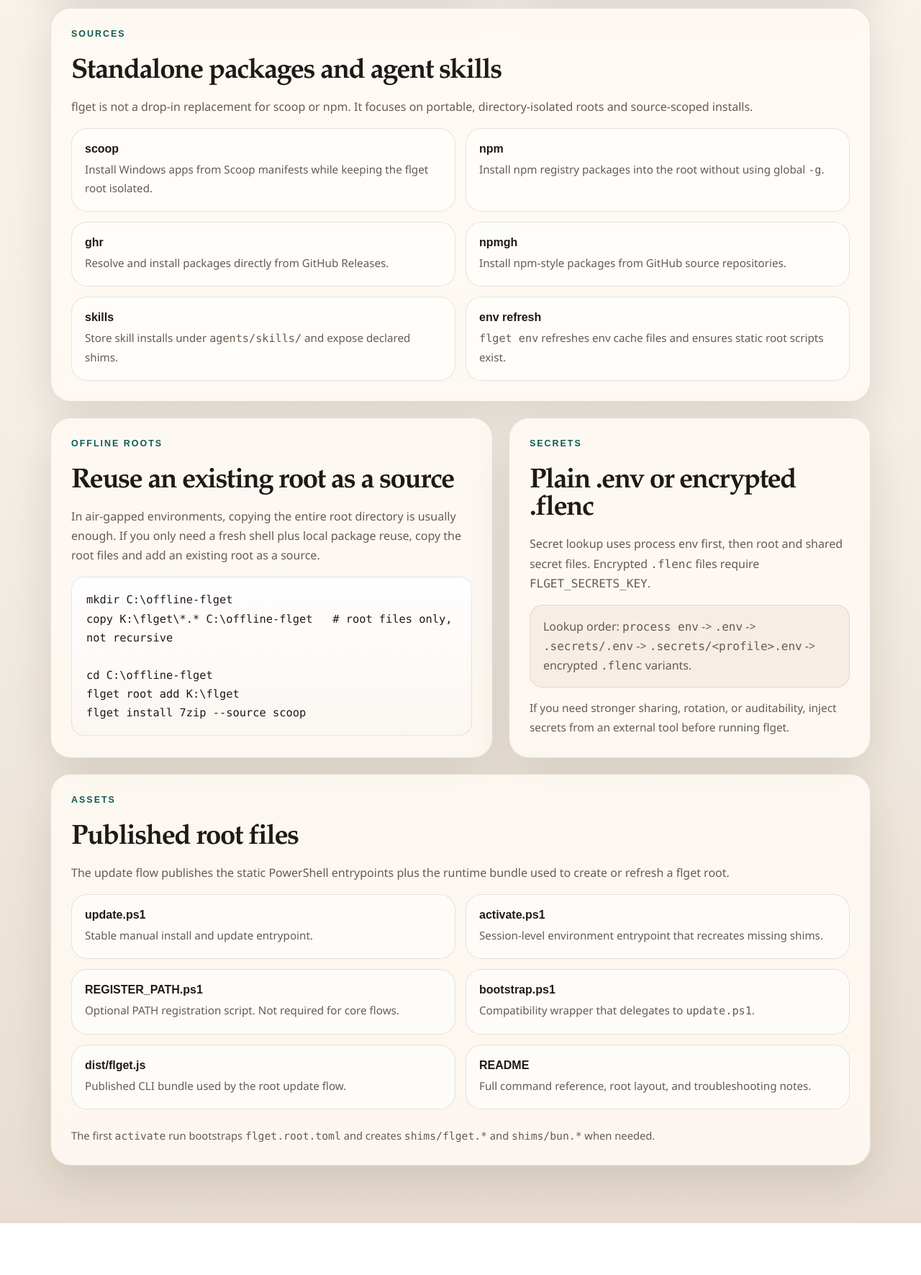
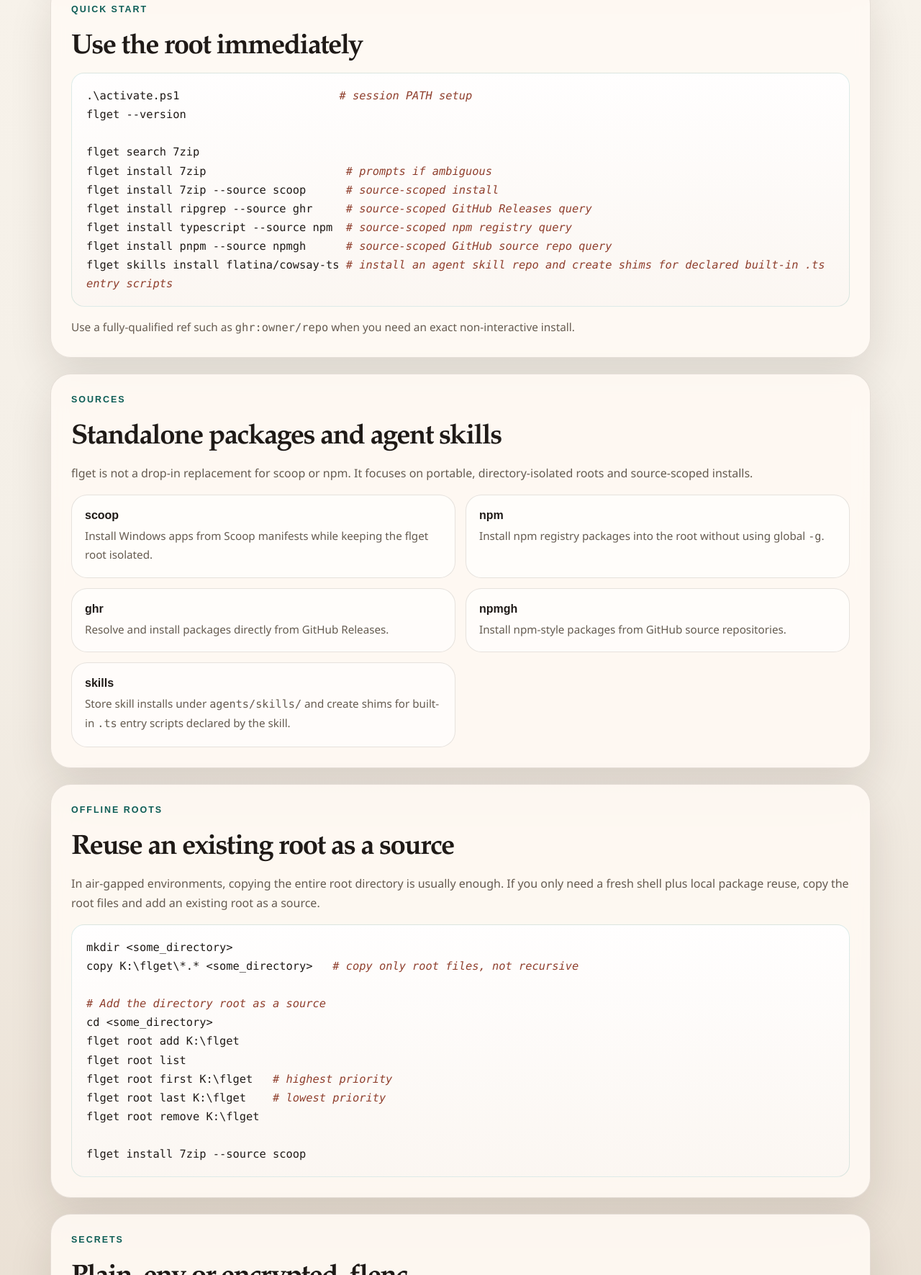
Before and after one commit to flatina/flget, a website: page github-pages/index.html in a window 1280 px wide. Shown: the part 1029-2800 px from the top of the page at 72% size. Before the commit the page ends 2728 px from the top, so only its background shows below. Drawn offline with Linux system fonts and the light colour scheme.

Commit message:
Refresh GitHub Pages landing page

```diff
--- a/github-pages/index.html
+++ b/github-pages/index.html
@@ -3,6 +3,7 @@
 <head>
   <meta charset="utf-8">
   <meta name="viewport" content="width=device-width, initial-scale=1">
+  <link rel="canonical" href="https://flatina.github.io/flget/">
   <meta
     name="description"
     content="flget is a Windows-first, portable-first package manager with directory-isolated installs, rename-based updates, and support for scoop, npm, GitHub Releases, npmgh, and agent skills."
@@ -256,6 +257,10 @@
       gap: 22px;
     }
 
+    .two-up.stacked {
+      grid-template-columns: 1fr;
+    }
+
     .card {
       border-radius: var(--radius-xl);
       padding: 28px;
@@ -290,41 +295,37 @@
       font-family: Consolas, "Cascadia Code", "Courier New", monospace;
     }
 
-    .source-grid,
-    .asset-grid {
+    pre .tok-comment {
+      color: #8f3f2d;
+      font-style: italic;
+    }
+
+    pre .tok-string {
+      color: #0d5d56;
+    }
+
+    .source-grid {
       display: grid;
       grid-template-columns: repeat(2, minmax(0, 1fr));
       gap: 14px;
     }
 
-    .source-card,
-    .asset-link {
+    .source-card {
       padding: 18px;
       border-radius: var(--radius-lg);
       border: 1px solid var(--line);
       background: rgba(255, 255, 255, 0.58);
     }
 
-    .source-card strong,
-    .asset-link strong {
+    .source-card strong {
       display: block;
       margin-bottom: 6px;
       font: 700 1rem/1.25 "Bahnschrift", "Aptos", sans-serif;
       color: var(--ink);
     }
 
-    .source-card p,
-    .asset-link p {
+    .source-card p {
       font-size: 0.95rem;
-    }
-
-    .asset-link {
-      transition: transform 180ms ease, background-color 180ms ease;
-    }
-
-    .asset-link:hover {
-      transform: translateY(-1px);
-      background: rgba(255, 255, 255, 0.76);
     }
 
     .inline-note {
@@ -332,11 +333,6 @@
       border-radius: var(--radius-md);
       border: 1px solid rgba(143, 63, 45, 0.14);
       background: rgba(143, 63, 45, 0.06);
-    }
-
-    .footer-note {
-      margin-top: 8px;
-      font-size: 0.92rem;
     }
 
     @keyframes rise-in {
@@ -354,8 +350,7 @@
     @media (max-width: 920px) {
       .hero-grid,
       .two-up,
-      .source-grid,
-      .asset-grid {
+      .source-grid {
         grid-template-columns: 1fr;
       }
     }
@@ -402,7 +397,8 @@
             <p>
               Use <code>scoop</code>, <code>npm</code>, <code>ghr</code>, and <code>npmgh</code>
               sources from the same root, then install agent skills with
-              <code>flget skills ...</code>.
+              <code>flget skills ...</code> and generate shims for declared built-in
+              <code>.ts</code> entry scripts.
             </p>
           </div>
           <div class="chip-row" aria-label="Key properties">
@@ -412,9 +408,7 @@
             <span class="chip">No core PATH mutation</span>
           </div>
           <div class="actions">
-            <a class="button primary" href="update.ps1">Get update.ps1</a>
             <a class="button secondary" href="https://github.com/flatina/flget">GitHub</a>
-            <a class="button secondary" href="activate.ps1">activate.ps1</a>
           </div>
         </div>
         <aside class="hero-aside" aria-label="Highlights">
@@ -423,19 +417,19 @@
             <p>Built for portable drives, optical media, and multiple isolated roots.</p>
           </div>
           <div class="fact-card">
-            <strong>Predictable updates</strong>
-            <p>Install, update, and persist migration stay rename-based. <code>current/</code> stays a real directory.</p>
+            <strong>Offline roots</strong>
+            <p>Reuse an existing flget root as a local source when you need an air-gapped or partially offline setup.</p>
           </div>
           <div class="fact-card">
-            <strong>Runtime resolution</strong>
-            <p><code>&lt;root&gt;/bun.exe</code>, then parent <code>bun.exe</code>, then system <code>bun</code>.</p>
+            <strong>Scope</strong>
+            <p>flget is not a drop-in replacement for <code>scoop</code> or <code>npm</code>; it is tuned for portable, directory-isolated roots.</p>
           </div>
         </aside>
       </div>
     </section>
 
     <div class="sections">
-      <section class="two-up">
+      <section class="two-up stacked">
         <article class="card reveal delay-1">
           <div class="stack">
             <div class="stack">
@@ -445,8 +439,11 @@
                 Run the stable update script from the directory where you want the flget root to live.
               </p>
             </div>
-            <pre><code>cd C:\tools\flget
-powershell -c "irm https://flatina.github.io/flget/update.ps1 -OutFile .\update.ps1;.\update.ps1"</code></pre>
+            <pre><code>cd &lt;some_directory&gt;
+powershell -c <span class="tok-string">"irm https://flatina.github.io/flget/update.ps1 -OutFile .\update.ps1;.\update.ps1"</span>
+
+<span class="tok-comment"># update flget</span>
+.\update.ps1</code></pre>
             <p class="subtle">
               Self-update later with <code>flget update</code> or <code>.\update.ps1</code>. Run
               <code>.\REGISTER_PATH.ps1</code> only if you explicitly want PATH registration.
@@ -460,14 +457,16 @@
               <p class="kicker">Quick Start</p>
               <h2>Use the root immediately</h2>
             </div>
-            <pre><code>.\activate.ps1
+            <pre><code>.\activate.ps1                        <span class="tok-comment"># session PATH setup</span>
 flget --version
 
-flget install 7zip --source scoop
-flget install ripgrep --source ghr
-flget install typescript --source npm
-flget install pnpm --source npmgh
-flget skills install openai/codex</code></pre>
+flget search 7zip
+flget install 7zip                     <span class="tok-comment"># prompts if ambiguous</span>
+flget install 7zip --source scoop      <span class="tok-comment"># source-scoped install</span>
+flget install ripgrep --source ghr     <span class="tok-comment"># source-scoped GitHub Releases query</span>
+flget install typescript --source npm  <span class="tok-comment"># source-scoped npm registry query</span>
+flget install pnpm --source npmgh      <span class="tok-comment"># source-scoped GitHub source repo query</span>
+flget skills install flatina/cowsay-ts <span class="tok-comment"># install an agent skill repo and create shims for declared built-in .ts entry scripts</span></code></pre>
             <p class="subtle">
               Use a fully-qualified ref such as <code>ghr:owner/repo</code> when you need an exact
               non-interactive install.
@@ -505,17 +504,13 @@
             </div>
             <div class="source-card">
               <strong>skills</strong>
-              <p>Store skill installs under <code>agents/skills/</code> and expose declared shims.</p>
-            </div>
-            <div class="source-card">
-              <strong>env refresh</strong>
-              <p><code>flget env</code> refreshes env cache files and ensures static root scripts exist.</p>
+              <p>Store skill installs under <code>agents/skills/</code> and create shims for built-in <code>.ts</code> entry scripts declared by the skill.</p>
             </div>
           </div>
         </div>
       </section>
 
-      <section class="two-up">
+      <section class="two-up stacked">
         <article class="card reveal delay-3">
           <div class="stack">
             <div class="stack">
@@ -527,11 +522,17 @@
                 add an existing root as a source.
               </p>
             </div>
-            <pre><code>mkdir C:\offline-flget
-copy K:\flget\*.* C:\offline-flget   # root files only, not recursive
+            <pre><code>mkdir &lt;some_directory&gt;
+copy K:\flget\*.* &lt;some_directory&gt;   <span class="tok-comment"># copy only root files, not recursive</span>
 
-cd C:\offline-flget
+<span class="tok-comment"># Add the directory root as a source</span>
+cd &lt;some_directory&gt;
 flget root add K:\flget
+flget root list
+flget root first K:\flget   <span class="tok-comment"># highest priority</span>
+flget root last K:\flget    <span class="tok-comment"># lowest priority</span>
+flget root remove K:\flget
+
 flget install 7zip --source scoop</code></pre>
           </div>
         </article>
@@ -560,49 +561,6 @@
           </div>
         </article>
       </section>
-
-      <section class="card reveal delay-3">
-        <div class="stack">
-          <div class="stack">
-            <p class="kicker">Assets</p>
-            <h2>Published root files</h2>
-            <p>
-              The update flow publishes the static PowerShell entrypoints plus the runtime bundle
-              used to create or refresh a flget root.
-            </p>
-          </div>
-          <div class="asset-grid">
-            <a class="asset-link" href="update.ps1">
-              <strong>update.ps1</strong>
-              <p>Stable manual install and update entrypoint.</p>
-            </a>
-            <a class="asset-link" href="activate.ps1">
-              <strong>activate.ps1</strong>
-              <p>Session-level environment entrypoint that recreates missing shims.</p>
-            </a>
-            <a class="asset-link" href="REGISTER_PATH.ps1">
-              <strong>REGISTER_PATH.ps1</strong>
-              <p>Optional PATH registration script. Not required for core flows.</p>
-            </a>
-            <a class="asset-link" href="bootstrap.ps1">
-              <strong>bootstrap.ps1</strong>
-              <p>Compatibility wrapper that delegates to <code>update.ps1</code>.</p>
-            </a>
-            <a class="asset-link" href="dist/flget.js">
-              <strong>dist/flget.js</strong>
-              <p>Published CLI bundle used by the root update flow.</p>
-            </a>
-            <a class="asset-link" href="https://github.com/flatina/flget#readme">
-              <strong>README</strong>
-              <p>Full command reference, root layout, and troubleshooting notes.</p>
-            </a>
-          </div>
-          <p class="footer-note subtle">
-            The first <code>activate</code> run bootstraps <code>flget.root.toml</code> and creates
-            <code>shims/flget.*</code> and <code>shims/bun.*</code> when needed.
-          </p>
-        </div>
-      </section>
     </div>
   </main>
 </body>
--- /dev/null
+++ b/github-pages/robots.txt
@@ -0,0 +1,4 @@
+User-agent: *
+Allow: /
+
+Sitemap: https://flatina.github.io/flget/sitemap.xml
--- /dev/null
+++ b/github-pages/sitemap.xml
@@ -0,0 +1,6 @@
+<?xml version="1.0" encoding="UTF-8"?>
+<urlset xmlns="http://www.sitemaps.org/schemas/sitemap/0.9">
+  <url>
+    <loc>https://flatina.github.io/flget/</loc>
+  </url>
+</urlset>
```
Also changed, not shown: README.md.
